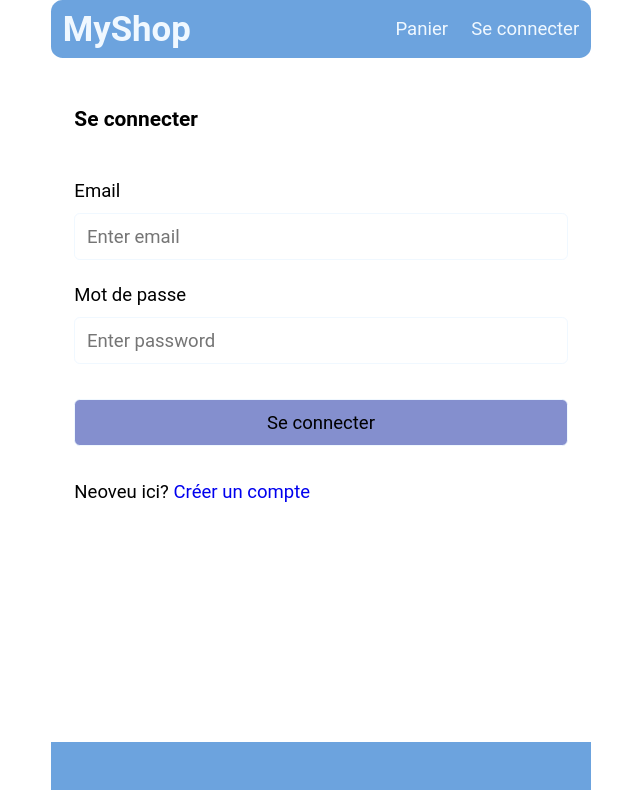
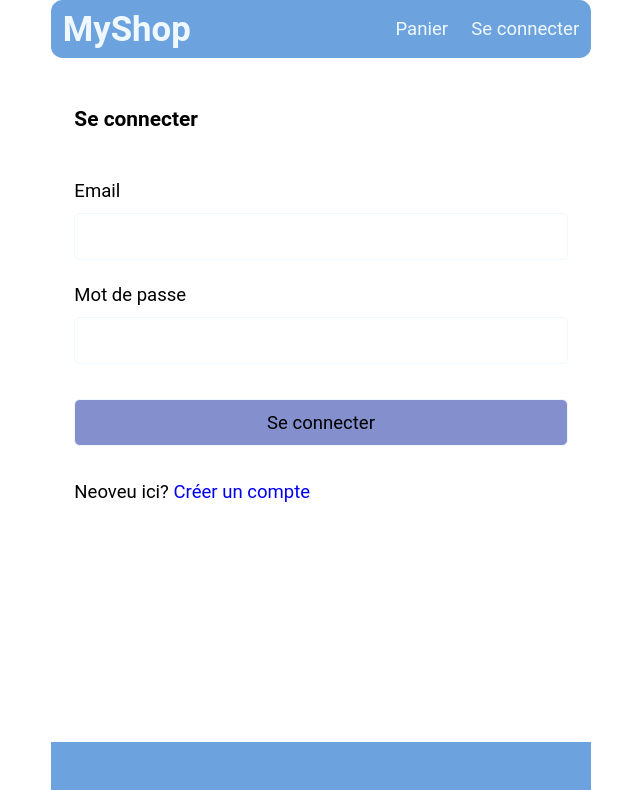
Before and after one commit to johnhelmyb/Myshop, a React (Create React App) app: page /signinpage in a window 1280 px wide. Shown: the top 790 px of the page, without its empty margins (319-959 px from the left). Built offline with nearby package versions, Linux system fonts and the light colour scheme.

Commit message:
back end bdd

```diff
--- a/src/App.js
+++ b/src/App.js
@@ -1,5 +1,5 @@
 import React from 'react';
-import { useSelector } from 'react-redux';
+import { useDispatch, useSelector } from 'react-redux';
 import { BrowserRouter, Route, Link } from 'react-router-dom';
 import ProductPage from './Page/ProductPage';
 import HomePage from './Page/HomePage';
@@ -7,12 +7,17 @@ import CartPage from './Page/CartPage';
 import SigninPage from './Page/SigninPage';
 import Register from './components/register';
 import Footer from './components/Footer';
+import { signout } from './actions/userActions';
 
 function App() {
   const cart = useSelector((state) => state.cart); /*access to redux store*/
   const { cartItems } = cart;
   const userSignin = useSelector((state) => state.userSignin);
   const { userInfo } = userSignin;
+  const dispatch = useDispatch();
+  const signoutHandler =() => {
+    dispatch(signout());
+  }
   return (
     <BrowserRouter>
     <div className="grid-container">
@@ -29,6 +34,9 @@ function App() {
             userInfo ? (
               <div className="dropdown">
               <Link to="#">{userInfo.name}</Link>
+              <ul className="dropdown-content">
+                <Link to="signout" onClick={signoutHandler}>Se deconnecter</Link>
+              </ul>
               </div>
             ) : (
               <Link to="signinpage">Se connecter</Link>
--- a/src/Page/SigninPage.js
+++ b/src/Page/SigninPage.js
@@ -39,7 +39,7 @@ export default function SigninScreen(props) {
           <input
             type="email"
             id="email"
-            placeholder="Enter email"
+            placeholder=""
             required
             onChange={(e) => setEmail(e.target.value)}
           ></input>
@@ -49,7 +49,7 @@ export default function SigninScreen(props) {
           <input
             type="password"
             id="password"
-            placeholder="Enter password"
+            placeholder=""
             required
             onChange={(e) => setPassword(e.target.value)}
           ></input>
--- a/src/actions/userActions.js
+++ b/src/actions/userActions.js
@@ -2,7 +2,8 @@ import Axios from "axios";
 import {
         USER_SIGNIN_FAIL,
         USER_SIGNIN_REQUEST,
-        USER_SIGNIN_SUCCESS } from "../constants/userConstante";
+        USER_SIGNIN_SUCCESS,
+        USER_SIGNOUT} from "../constants/userConstante";
 
 export const signin = (email, password) => async (dispatch) =>{
     dispatch({ type: USER_SIGNIN_REQUEST, payload: { email,password }});
@@ -13,8 +14,13 @@ export const signin = (email, password) => async (dispatch) =>{
     } catch (error) {
         dispatch({
         type: USER_SIGNIN_FAIL,
-        payload: error.response&& error.response.data.message
+        payload: error.response && error.response.data.message
         ? error.response.data.message : error.message,
         });
     }
+};
+export const signout = () => (dispatch) => {
+    localStorage.removeItem('userInfo');
+    localStorage.removeItem('cartItems');
+    dispatch({type: USER_SIGNOUT});
 }
```
Also changed, not shown: 1 other file (tests, documents, lock files or other folders).
